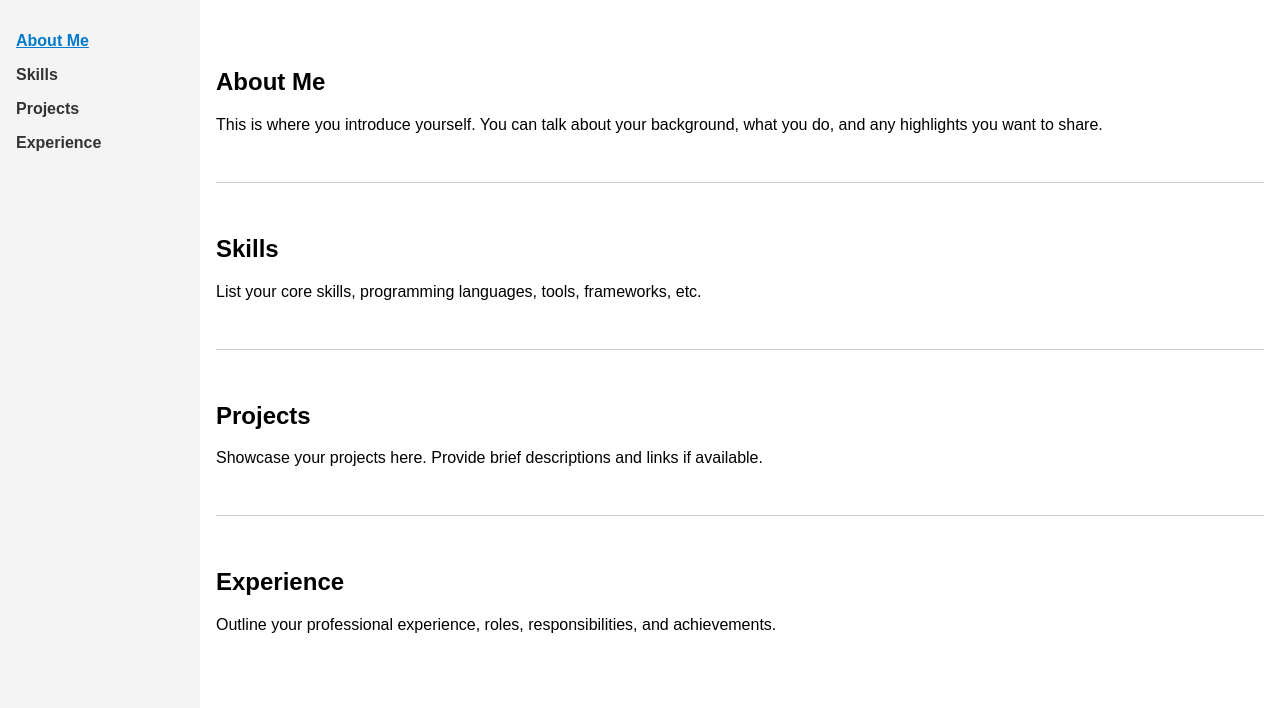
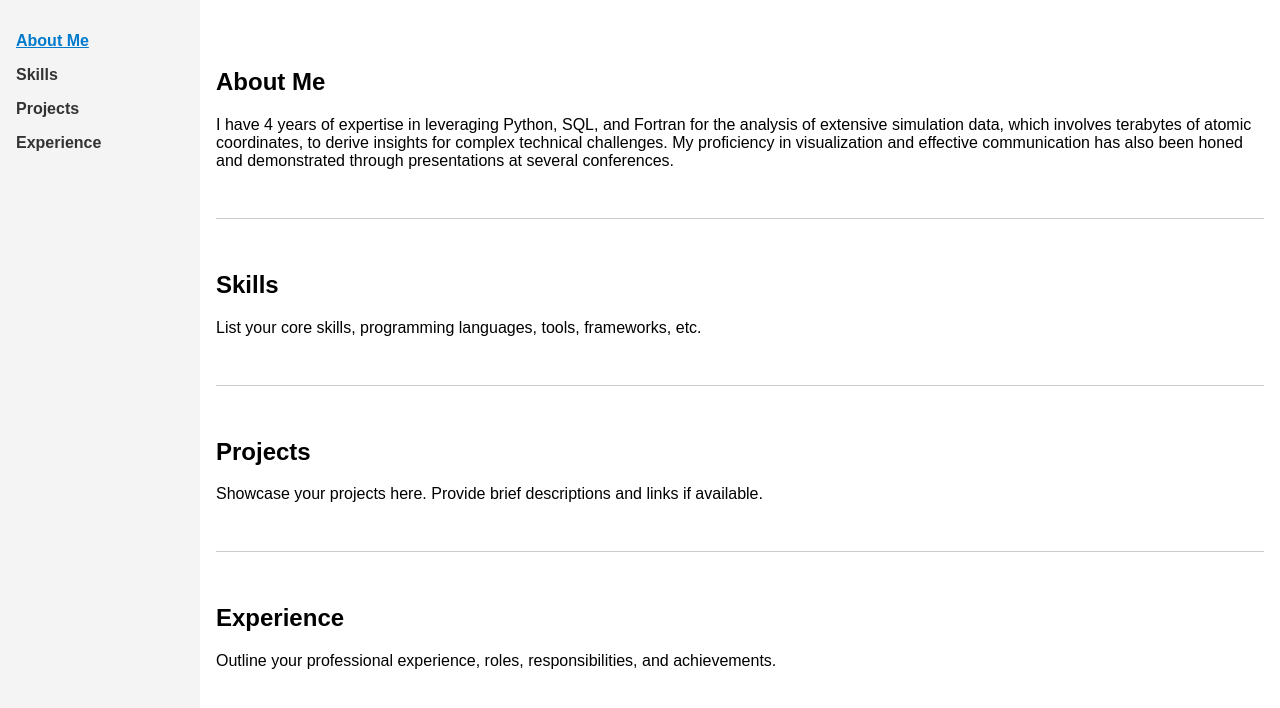
Before and after one commit to josephGZC/portfolio, a Jekyll site: the page built from index.md, in a window 1280 px wide. Shown: the top 708 px of the page. Built offline with Jekyll 4.4.1, drawn with Linux system fonts in a browser that asks for light colours.

Commit message:
Update index.md

```diff
--- a/index.md
+++ b/index.md
@@ -10,8 +10,7 @@ title: Home
   <section id="about-me" class="section">
   <h2>About Me</h2>
   <p>
-    This is where you introduce yourself. You can talk about your background,
-    what you do, and any highlights you want to share.
+    I have 4 years of expertise in leveraging Python, SQL, and Fortran for the analysis of extensive simulation data, which involves terabytes of atomic coordinates, to derive insights for complex technical challenges. My proficiency in visualization and effective communication has also been honed and demonstrated through presentations at several conferences.
   </p>
   </section>
 
```
